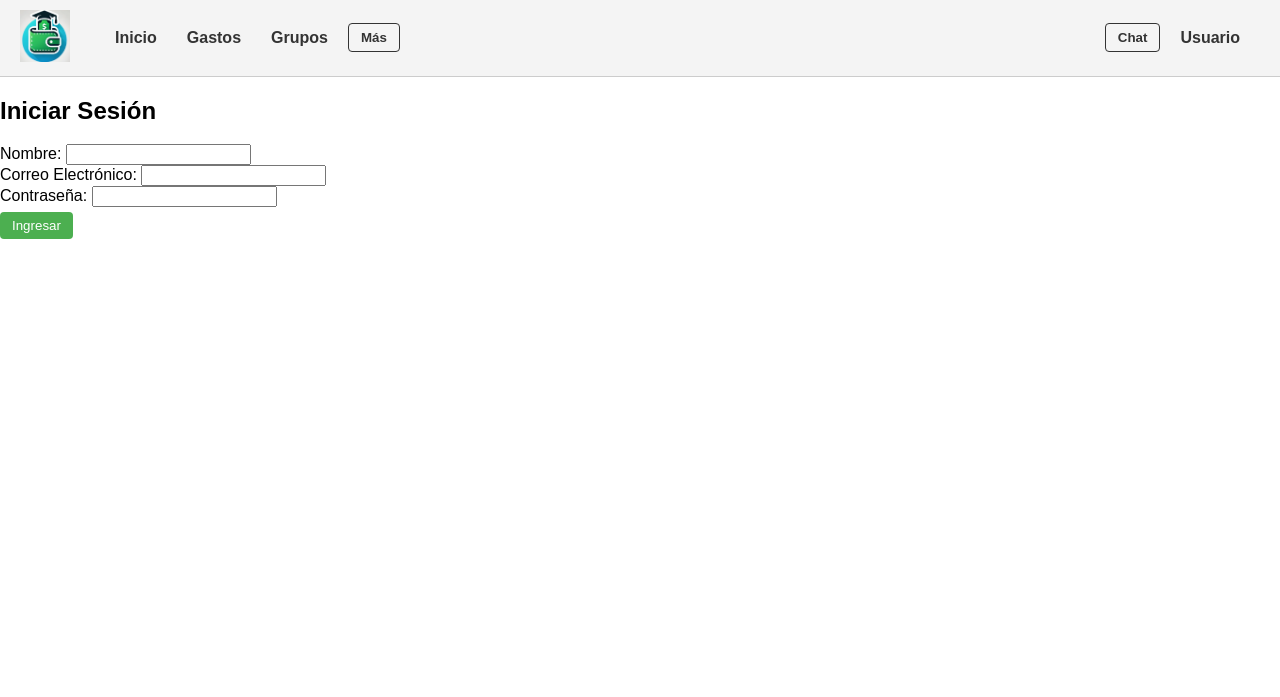
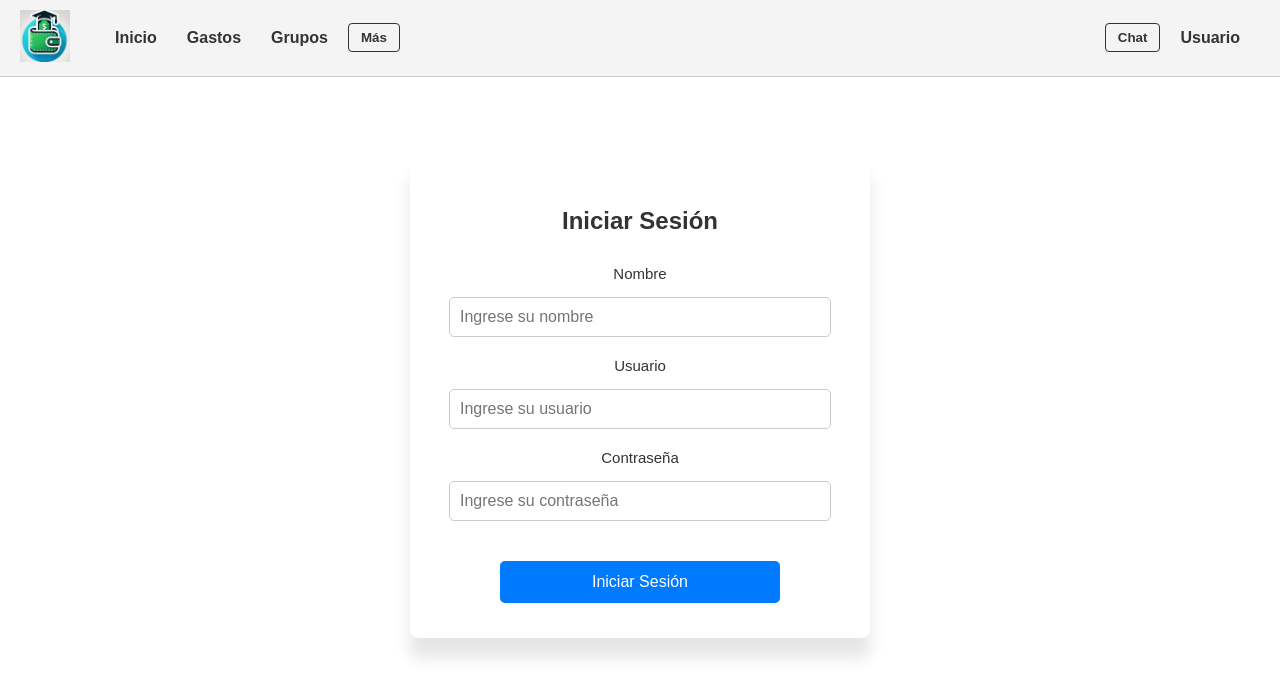
Before and after one commit to Yundie77/aw, a PHP site: page /login.php in a window 1280 px wide. Shown: the top 697 px of the page. Run offline with PHP 8.4, Linux system fonts and the light colour scheme.

Commit message:
login usuario design updated

```diff
--- a/css/style.css
+++ b/css/style.css
@@ -425,7 +425,6 @@ button:hover {
   border-radius: 4px;
 }
 
-/* Tabla de usuarios */
 .user-table {
   width: 100%;
   border-collapse: collapse;
@@ -441,3 +440,83 @@ button:hover {
 .user-table th {
   background-color: #eee;
 }
+
+
+/* Style for the login container */
+.login-container {
+  background-color: #fff;
+  padding: 30px;
+  margin: auto;
+  margin-top: 80px;
+  border-radius: 8px;
+  box-shadow: 0 20px 16px rgba(0, 0, 0, 0.1);
+  width: 100%;
+  max-width: 400px;
+  text-align: center;
+  display: flex;
+  flex-direction: column;
+  justify-content: center;
+  align-items: center;
+}
+
+/* Title styling */
+.login-container h2 {
+  margin-bottom: 30px;
+  font-size: 24px;
+  color: #333;
+}
+
+/* Form group container */
+.form-group {
+  margin-bottom: 20px;
+  width: 100%;
+}
+
+/* Label for inputs */
+.form-group label {
+  display: block;
+  font-size: 15px;
+  color: #333;
+  margin-bottom: 15px;
+}
+
+/* Input field styling */
+.form-group input {
+  width: 90%;
+  padding: 10px;
+  border-radius: 5px;
+  border: 1px solid #ccc;
+  font-size: 16px;
+}
+
+.form-group input:focus {
+  border-color: #007bff;
+  outline: none;
+}
+
+/* Button styling */
+.btn {
+  width: 70%;
+  padding: 12px;
+  margin-top: 20px;
+  background-color: #007bff;
+  color: #fff;
+  border: none;
+  border-radius: 5px;
+  font-size: 16px;
+  cursor: pointer;
+}
+
+.btn:hover {
+  background-color: #0056b3;
+}
+
+/* Error message */
+.error-message {
+  color: red;
+  margin-bottom: 15px;
+}
+
+form {
+  width: 100%;
+}
--- a/login.php
+++ b/login.php
@@ -12,26 +12,34 @@ require_once __DIR__ . '/includes/vistas/comun/nav.php';
     <link rel="stylesheet" href="css/style.css">
 </head>
 <body>
+<div class="login-container">
         <h2>Iniciar Sesión</h2>
+
         <?php
         if(isset($_SESSION['error'])) {
-        echo "<p style='color:red;'>".$_SESSION['error']."</p>";
+            echo "<p class='error-message'>" . $_SESSION['error'] . "</p>";
             unset($_SESSION['error']);
         }
         ?>
 
-    <form method="post" action="procesarLogin.php">
-        <label for="nombre">Nombre:</label>
-        <input type="text" name="nombre" required>
-        <br>
-        <label for="email">Correo Electrónico:</label>
-        <input type="email" name="email" required>
-        <br>
-        <label for="password">Contraseña:</label>
-        <input type="password" name="password" required>
-        <br>
-        <button type="submit">Ingresar</button>
+        <form action="procesarLogin.php" method="POST">
+            <div class="form-group">
+                <label for="nombre">Nombre</label>
+                <input type="text" id="nombre" name="nombre" required placeholder="Ingrese su nombre">
+            </div>
+
+            <div class="form-group">
+                <label for="username">Usuario</label>
+                <input type="text" id="username" name="username" required placeholder="Ingrese su usuario">
+            </div>
+
+            <div class="form-group">
+                <label for="password">Contraseña</label>
+                <input type="password" id="password" name="password" required placeholder="Ingrese su contraseña">
+            </div>
+
+            <button type="submit" class="btn">Iniciar Sesión</button>
         </form>
-
+    </div>
 </body>
 </html>
```
Lines whose indentation alone changed are shown as unchanged.
